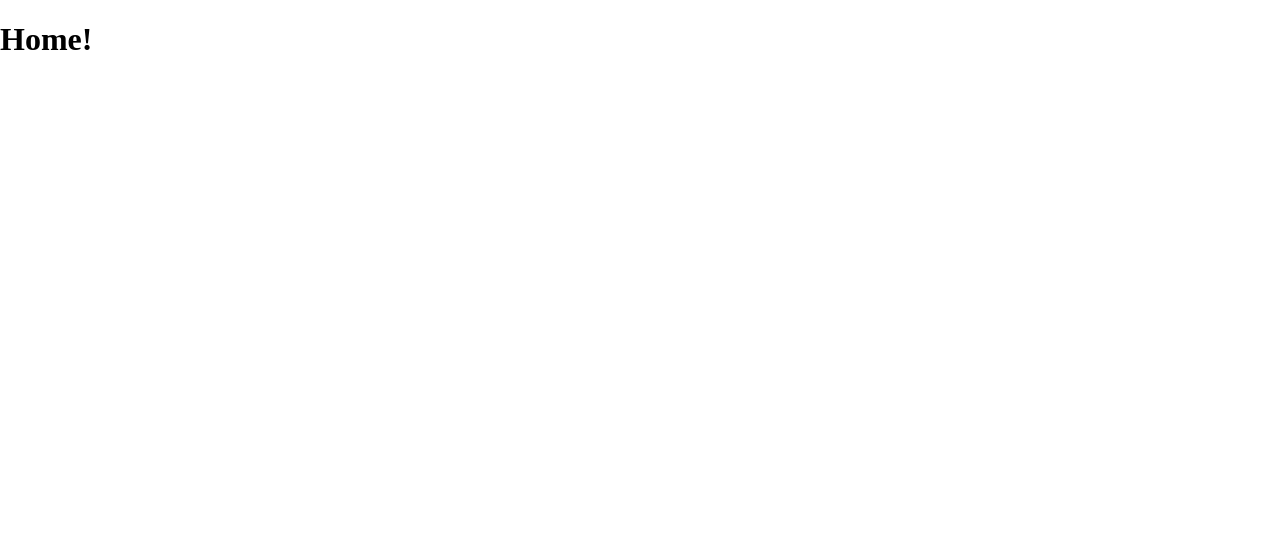
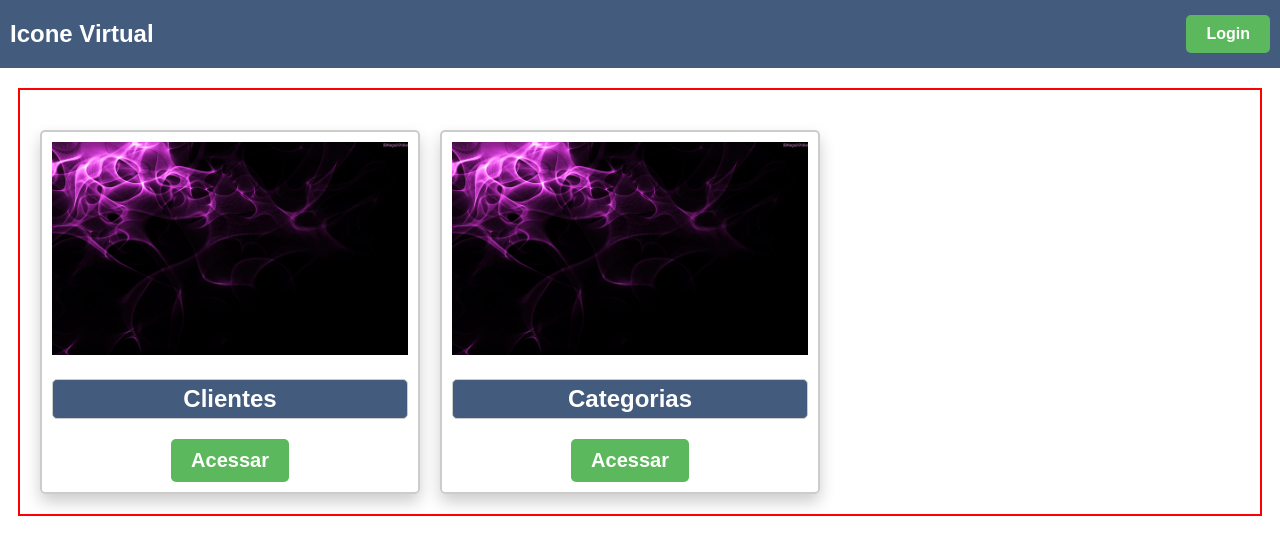
Before and after one commit to MateusMaciel340/icon-virtual, a React (Create React App) app: page / in a window 1280 px wide. Shown: the top 554 px of the page. Built offline with nearby package versions, Linux system fonts and the light colour scheme.

Commit message:
Inserção dos componentes extras de direcionamento

```diff
--- a/src/Router.tsx
+++ b/src/Router.tsx
@@ -1,12 +1,19 @@
 import { BrowserRouter, Routes, Route } from "react-router-dom";
 
+// Header e Footer
+import Header from "./components/Header/Header";
+
 import Home from "./pages";
+import Selecionado from "./pages/selecionado";
+
 
 function Rotas(){
     return(
         <BrowserRouter>
+            <Header/>
             <Routes>
                 <Route path="/" element={<Home/>}/>
+                <Route path="/selecionado/:tipo/:id" element={<Selecionado/>}/>
             </Routes>
         </BrowserRouter>
     );
--- a/src/pages/index.tsx
+++ b/src/pages/index.tsx
@@ -1,6 +1,26 @@
+import { opcoes } from "../data/items";
+import { useState } from "react";
+import * as C from "../components/General/style";
+import { Link } from "react-router-dom";
+
 function Home(){
+
+    const [opcao, setOpcao] = useState(opcoes);
+
     return(
-        <h1>Home!</h1>
+        <C.Container>
+            {opcao.map((dados, index) => (
+                <C.Card key={index}>
+                    <C.CardImagem src={dados.imagem}/>
+                    <C.TituloImagem>{dados.titulo}</C.TituloImagem>
+                    <C.CardBotao>
+                        <Link to={{ pathname: `${dados.link}/${dados.tipo}/${dados.id}` }}>
+                            Acessar
+                        </Link>
+                    </C.CardBotao>
+                </C.Card>
+            ))}
+        </C.Container>
     );
 }
 
--- /dev/null
+++ b/src/pages/selecionado/index.tsx
@@ -0,0 +1,12 @@
+import * as C from "../../components/General/style";
+import Table from "../../components/Table/Table";
+
+function Selecionado(){
+    return(
+        <C.ContainerTable>
+            <Table/>
+        </C.ContainerTable>
+    );
+}
+
+export default Selecionado;
--- a/src/styles/GlobalStyle.ts
+++ b/src/styles/GlobalStyle.ts
@@ -1,7 +1,9 @@
 import { createGlobalStyle } from "styled-components";
 
 export const GlobalStyle = createGlobalStyle`
+    @import url('https://fonts.googleapis.com/css2?family=Poppins:wght@500&display=swap');
     body{
         padding: 0; margin: 0; box-sizing: border-box;
+        font-family: "Poppins", sans-serif;
     }
 `;
--- /dev/null
+++ b/src/types/tipos-opcoes.ts
@@ -0,0 +1,3 @@
+export type Opcoes = {
+    id: number, tipo: string, titulo: string, imagem: string, link: string,
+}
```
